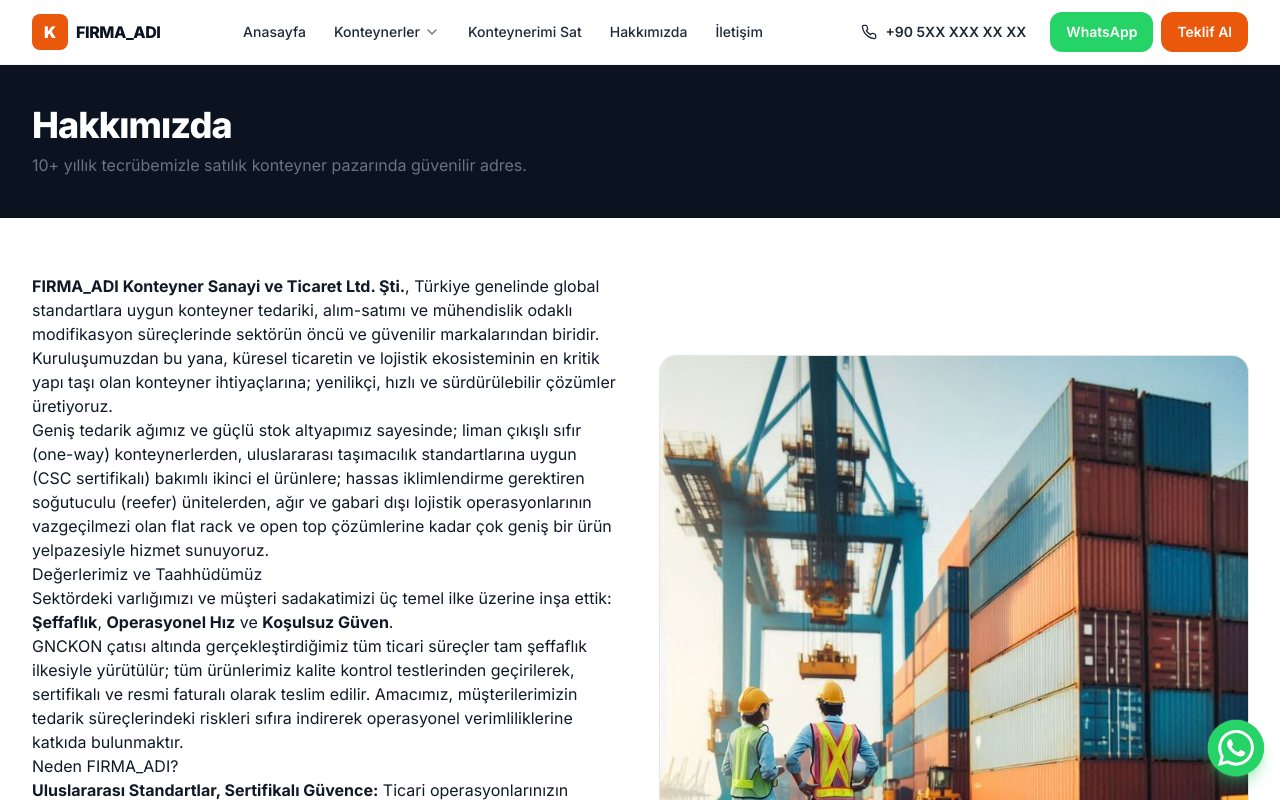
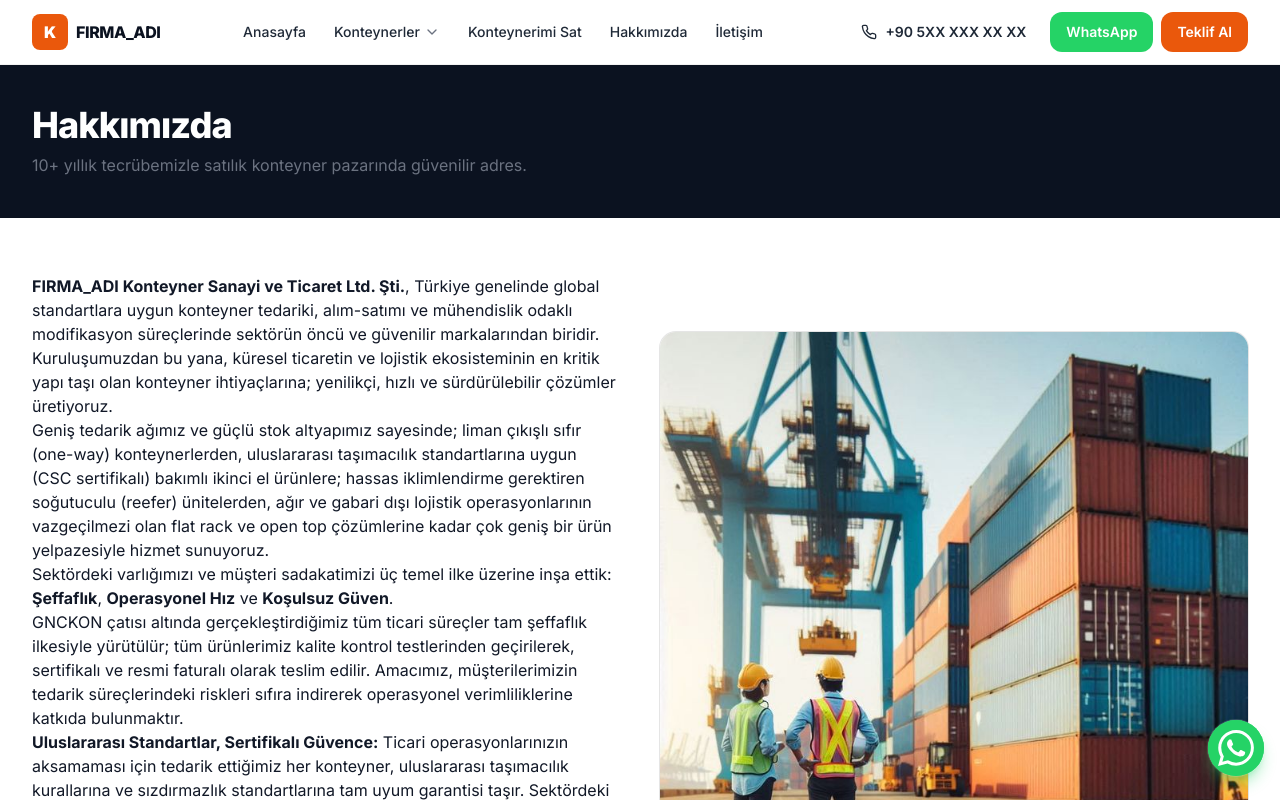
Before and after one commit to sukrugencoglu10/gnckon, a Next.js app: page /hakkimizda in a window 1280 px wide. Shown: the top 800 px of the page. Built offline with nearby package versions, Linux system fonts and the light colour scheme.

Commit message:
docs: Hakkımızda sayfası başlıkları kaldırılarak paragraflar düzenlendi

```diff
--- a/app/hakkimizda/page.tsx
+++ b/app/hakkimizda/page.tsx
@@ -33,15 +33,12 @@ export default function HakkimizdaPage() {
               Geniş tedarik ağımız ve güçlü stok altyapımız sayesinde; liman çıkışlı sıfır (one-way) konteynerlerden, uluslararası taşımacılık standartlarına uygun (CSC sertifikalı) bakımlı ikinci el ürünlere; hassas iklimlendirme gerektiren soğutuculu (reefer) ünitelerden, ağır ve gabari dışı lojistik operasyonlarının vazgeçilmezi olan flat rack ve open top çözümlerine kadar çok geniş bir ürün yelpazesiyle hizmet sunuyoruz.
             </p>
 
-            <h2>Değerlerimiz ve Taahhüdümüz</h2>
             <p>
               Sektördeki varlığımızı ve müşteri sadakatimizi üç temel ilke üzerine inşa ettik: <b>Şeffaflık</b>, <b>Operasyonel Hız</b> ve <b>Koşulsuz Güven</b>.
             </p>
             <p>
               GNCKON çatısı altında gerçekleştirdiğimiz tüm ticari süreçler tam şeffaflık ilkesiyle yürütülür; tüm ürünlerimiz kalite kontrol testlerinden geçirilerek, sertifikalı ve resmi faturalı olarak teslim edilir. Amacımız, müşterilerimizin tedarik süreçlerindeki riskleri sıfıra indirerek operasyonel verimliliklerine katkıda bulunmaktır.
             </p>
-
-            <h2>Neden {site.name}?</h2>
             <p>
               <b>Uluslararası Standartlar, Sertifikalı Güvence:</b> Ticari operasyonlarınızın aksamaması için tedarik ettiğimiz her konteyner, uluslararası taşımacılık kurallarına ve sızdırmazlık standartlarına tam uyum garantisi taşır. Sektördeki tecrübemiz ve güçlü finansal yapımızla, projelerinizin en güvenilir halkası olmak için çalışıyoruz.
             </p>
```
